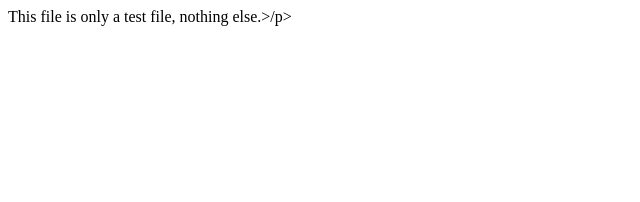
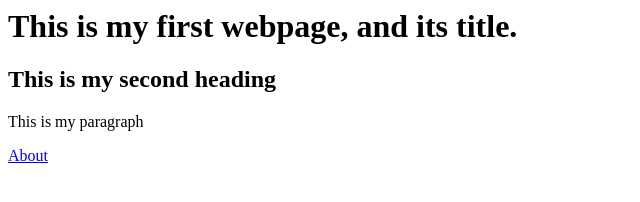
Before and after one commit to sulochanamadachane/sample2.github.io, a plain HTML site: page index.html in a window 1280 px wide. Shown: the whole page, without its empty margins (0-640 px from the left). Drawn offline with Linux system fonts and the light colour scheme.

Commit message:
Update index.html

```diff
--- a/index.html
+++ b/index.html
@@ -1,5 +1,4 @@
-<html>
-<p>This file is only a test file, nothing else.>/p>
-
-
-</html>
+<h1>This is my first webpage, and its title.</h1>
+<h2>  This is my second heading  </h2>
+<p>This is my paragraph</p>
+<a href="about.html">About</a>
```
